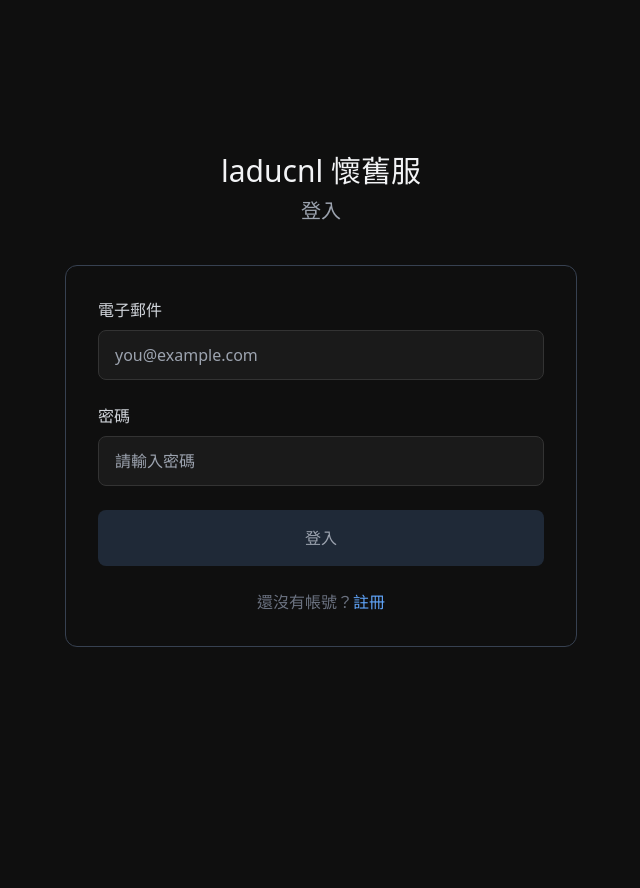
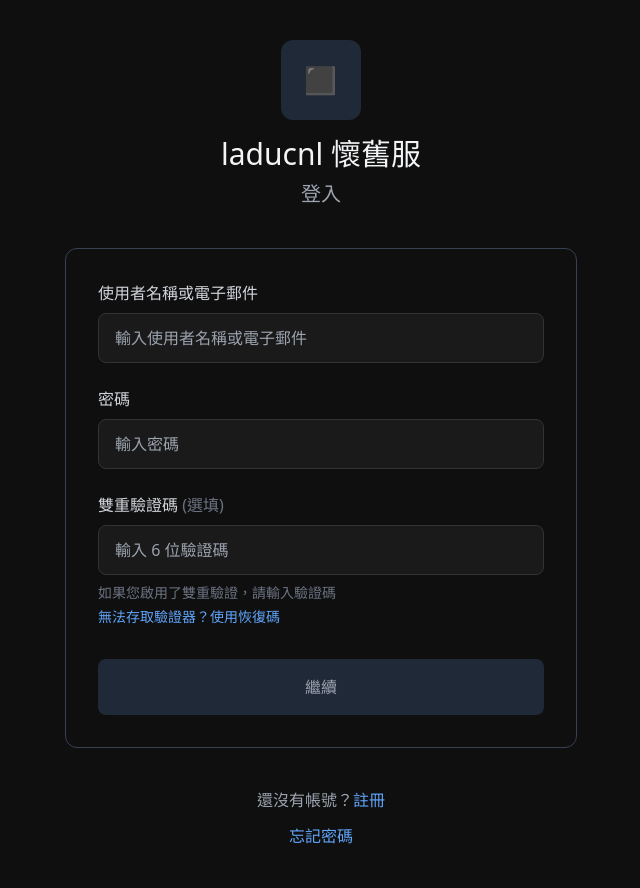
Before and after one commit to diacg-longxiadi/vps-platform, a FastAPI app: page /login in a window 1280 px wide. Shown: the whole page, without its empty margins (319-959 px from the left). Before the commit the page ends 647 px from the top, so only its background shows below. Run offline with FastAPI, Linux system fonts and the light colour scheme; some libraries are stand-ins or nearby versions.

Commit message:
視覺設計師版登入頁 + login 後端改 account 參數

```diff
--- a/main.py
+++ b/main.py
@@ -329,9 +329,9 @@ async def login_page(request: Request, verified: str = ""):
 
 
 @app.post("/login")
-async def login(request: Request, email: str = Form(...), password: str = Form(...)):
+async def login(request: Request, account: str = Form(...), password: str = Form(...)):
     async with aiosqlite.connect(DB_PATH) as db:
-        cursor = await db.execute("SELECT id, password_hash FROM users WHERE email=?", (email,))
+        cursor = await db.execute("SELECT id, password_hash FROM users WHERE email=?", (account,))
         row = await cursor.fetchone()
         if row and bcrypt.verify(password, row[1]):
             cfg = load_smtp_config()
--- a/templates/login.html
+++ b/templates/login.html
@@ -13,64 +13,50 @@
 </head>
 <body class="min-h-screen flex flex-col items-center justify-center px-4 py-10">
   <div class="mb-10 text-center">
+    <div class="mb-4">
+      <div class="w-20 h-20 mx-auto bg-gray-800 rounded-xl flex items-center justify-center">
+        <span class="text-4xl text-gray-400">◼️</span>
+      </div>
+    </div>
     <h1 class="text-3xl font-medium text-gray-100">laducnl 懷舊服</h1>
     <p class="mt-2 text-xl text-gray-400">登入</p>
   </div>
 
   <form id="loginForm" class="w-full max-w-lg border border-gray-700 rounded-xl p-8">
-    <!-- Email -->
     <div class="mb-6">
-      <label class="block mb-2 text-gray-300">電子郵件</label>
-      <input
-        type="email"
-        name="email"
-        required
-        placeholder="you@example.com"
-        class="input-box w-full px-4 py-3 rounded-lg text-gray-200"
-      />
+      <label class="block mb-2 text-gray-300">使用者名稱或電子郵件</label>
+      <input type="text" name="account" required placeholder="輸入使用者名稱或電子郵件" class="input-box w-full px-4 py-3 rounded-lg text-gray-200" />
     </div>
-
-    <!-- 密碼 -->
     <div class="mb-6">
       <label class="block mb-2 text-gray-300">密碼</label>
-      <input
-        type="password"
-        name="password"
-        required
-        placeholder="請輸入密碼"
-        class="input-box w-full px-4 py-3 rounded-lg text-gray-200"
-      />
+      <input type="password" name="password" required placeholder="輸入密碼" class="input-box w-full px-4 py-3 rounded-lg text-gray-200" />
     </div>
+    <div class="mb-8">
+      <label class="block mb-2 text-gray-300">雙重驗證碼 <span class="text-gray-500">(選填)</span></label>
+      <input type="text" name="twofa_code" maxlength="6" placeholder="輸入 6 位驗證碼" class="input-box w-full px-4 py-3 rounded-lg text-gray-200" />
+      <p class="mt-2 text-sm text-gray-500">如果您啟用了雙重驗證，請輸入驗證碼</p>
+      <p class="mt-1 text-sm text-blue-400">無法存取驗證器？使用恢復碼</p>
+    </div>
+    <button type="submit" class="w-full bg-gray-800 hover:bg-gray-700 py-4 rounded-lg text-gray-400 font-medium">繼續</button>
+  </form>
 
-    <!-- 登入按鈕 -->
-    <button
-      type="submit"
-      class="w-full bg-gray-800 hover:bg-gray-700 py-4 rounded-lg text-gray-400 font-medium"
-    >
-      登入
-    </button>
-
-    <p class="mt-6 text-center text-gray-500">
-      還沒有帳號？<a href="/register" class="text-blue-400">註冊</a>
-    </p>
-  </form>
+  <div class="mt-10 text-center text-gray-400">
+    <p class="mb-3">還沒有帳號？<a href="/register" class="text-blue-400">註冊</a></p>
+    <p><a href="#" class="text-blue-400">忘記密碼</a></p>
+  </div>
 
   <script src="/static/auth.js"></script>
   <script>
     const form = document.getElementById("loginForm");
-
     form.addEventListener("submit", async (e) => {
       e.preventDefault();
       const fd = new FormData(form);
       const data = Object.fromEntries(fd);
-
       const res = await postForm("/login", data);
       if (res.redirected) {
-        toast("登入成功", true);
-        location.href = res.url;
+        location.href = "/dashboard";
       } else {
-        const text = await res.text();
-        toast("登入失敗：帳號或密碼錯誤");
+        toast("帳密錯誤或雙重驗證碼不正確");
       }
     });
   </script>
```
